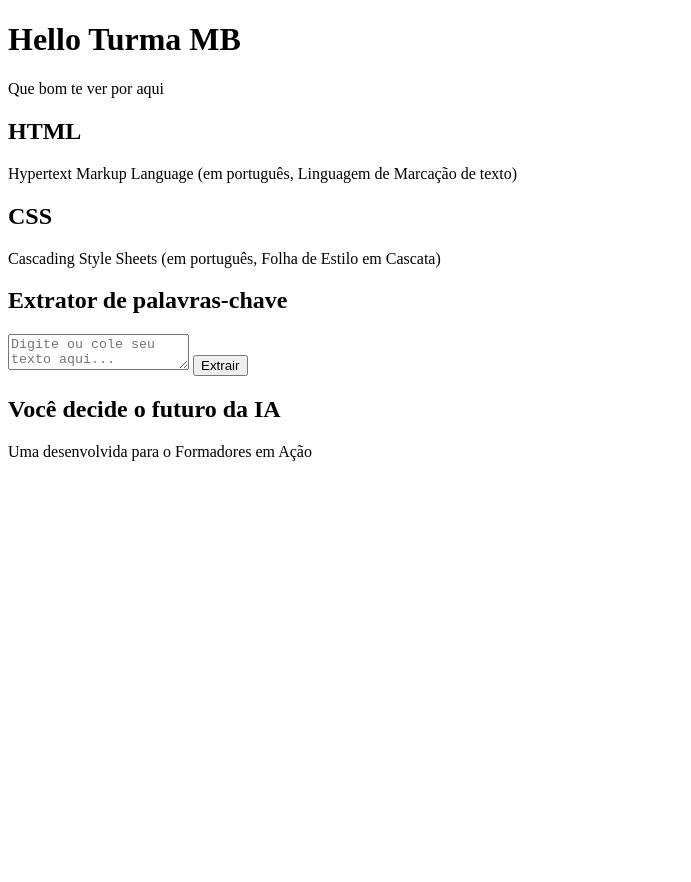
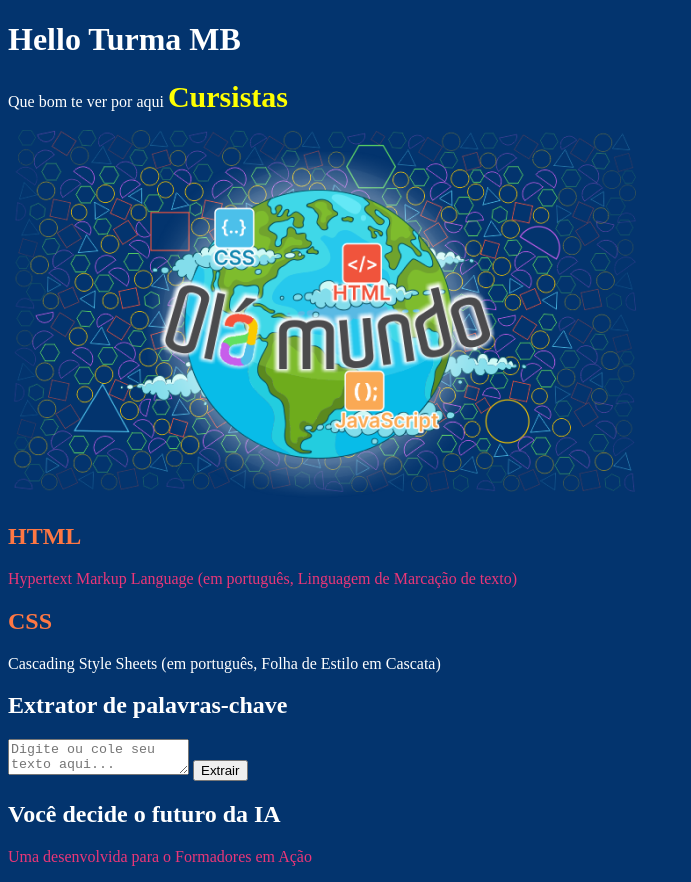
Before and after one commit to Ferfkm/FormadoresTurmaMb2, a plain HTML site: page index.html in a window 1280 px wide. Shown: the whole page, without its empty margins (0-691 px from the left). Before the commit the page ends 800 px from the top, so only its background shows below. Drawn offline with Linux system fonts and the light colour scheme; a script that the page names is missing.

Commit message:
aula dia 12.06

```diff
--- a/index.html
+++ b/index.html
@@ -4,15 +4,17 @@
     <meta charset="UTF-8">
     <meta name="viewport" content="width=device-width, initial-scale=1.0">
     <title>Hello Turma Mb</title>
+    <link rel="stylesheet" href="style.css">
 </head>
 <body>
     <header>
         <h1>Hello Turma MB</h1>
-        <p>Que bom te ver por aqui</p>
+        <p>Que bom te ver por aqui <span id="nome_cursista">Cursistas</span> </p>
+        <img src="imagens/Olá Mundo (1).png" alt="A imagem mostra um globo terreste com a frase 'Olá mundo' ao centro, há nuvens ao redor...">
     </header>
     <section>
         <h2>HTML</h2>
-        <p>Hypertext Markup Language (em português, Linguagem de Marcação de texto)</p>
+        <p class="titulo_secao">Hypertext Markup Language (em português, Linguagem de Marcação de texto)</p>
         <h2>CSS</h2>
         <p>Cascading Style Sheets (em português, Folha de Estilo em Cascata)</p>
     </section>
@@ -35,7 +37,7 @@
     </div>
     </section>
     <footer>
-        <p>Uma desenvolvida para o Formadores em Ação</p>
+        <p class="titulo_secao">Uma desenvolvida para o Formadores em Ação</p>
     </footer>
     <script type="module" src="script.js"></script>
 </body>
--- /dev/null
+++ b/style.css
@@ -0,0 +1,15 @@
+body{
+    background-color: #03346E;
+    color: white;
+}
+h2{
+    color: #FE7743;
+}
+.titulo_secao{
+    color: #EB3678;
+}
+#nome_cursista{
+    font-weight: bold;
+    font-size: 30px;
+    color: yellow;
+}
```
Also changed, not shown: imagens/Olá Mundo (1).png (added).
